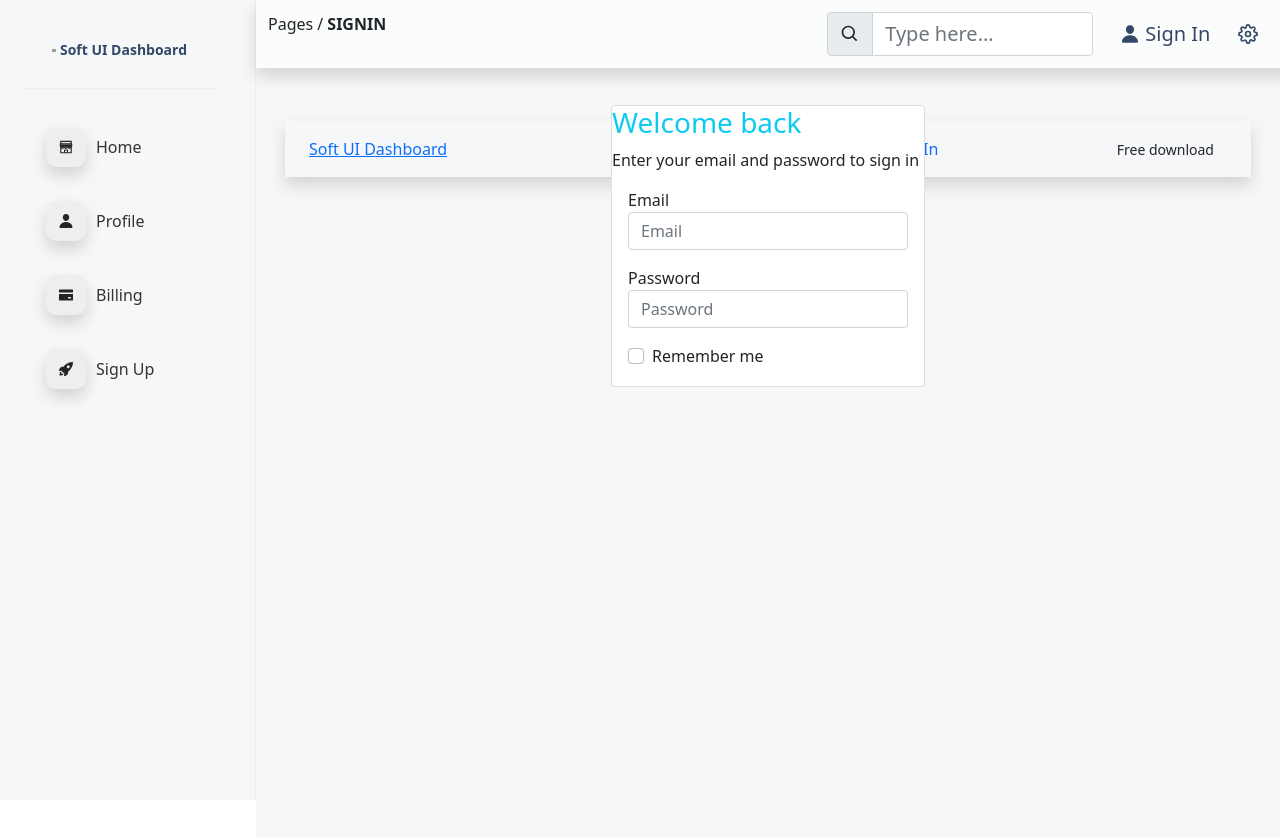
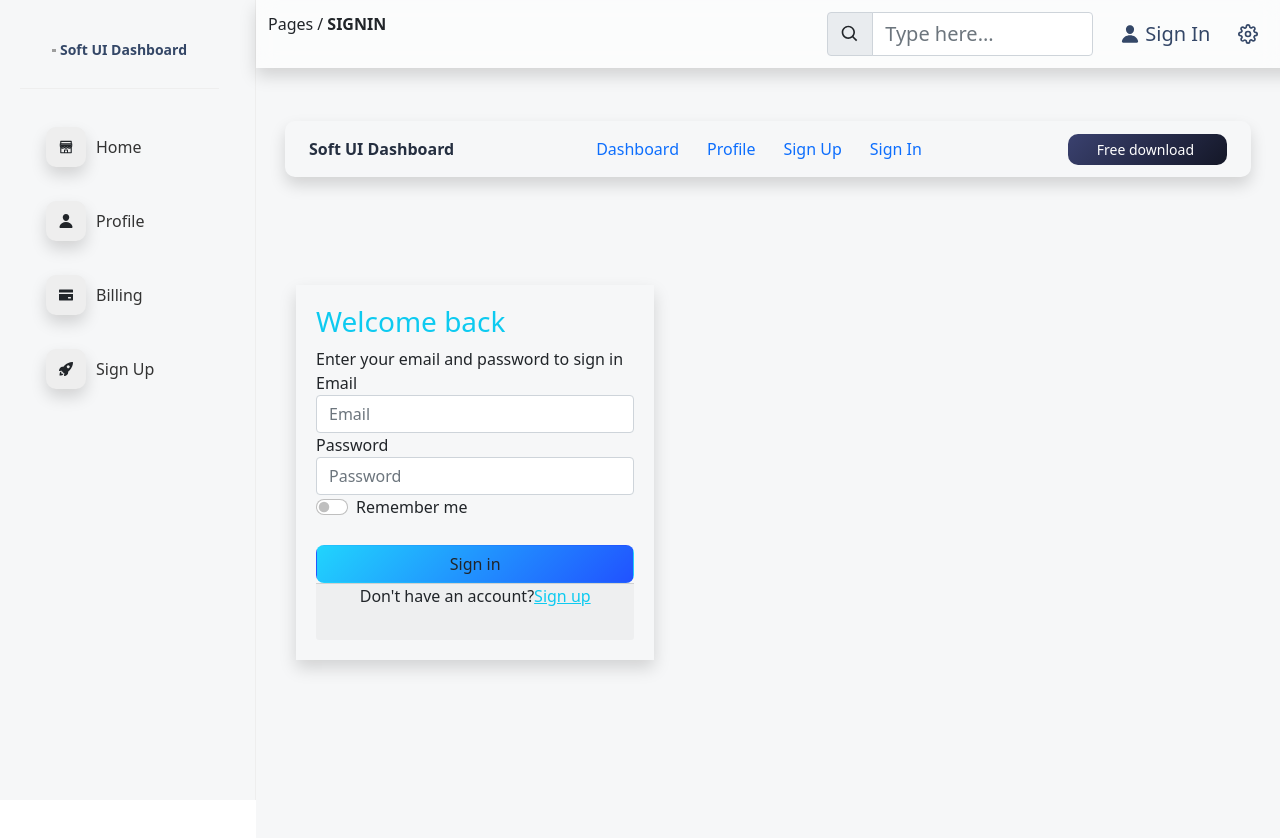
Before and after one commit to g86-g89-PDP/Soft-ui-dashboard, a Next.js app: page /signIn in a window 1280 px wide. Shown: the top 838 px of the page. Built offline with nearby package versions, Linux system fonts and the light colour scheme.

Commit message:
addfiles

```diff
--- a/pages/signIn.js
+++ b/pages/signIn.js
@@ -9,44 +9,44 @@
                     <div className="col-12">
                         <nav className="navbar navbar-expand-lg top-0 z-index-3 shadow position-absolute my-3 py-2 start-0 end-0 mx-4">
                             <div className="container-fluid">
-                                <a href="#" className="font-weight-bold ms-lg-0 ms-3">Soft UI Dashboard</a>
+                                <a href="#" className="font-weight-bold soft ms-lg-0 ms-3">Soft UI Dashboard</a>
                                 <button className="navbar-toggler ms-2 shadow-none" type="button" data-bs-toggle="collapse" data-bs-target="#navigation" aria-controls="navigation" aria-expanded="false" aria-label="Toggle navigation">
-                                    <span class="navbar-toggler-icon mt-2">
-                                        <span class="navbar-toggler-bar bar1"></span>
-                                        <span class="navbar-toggler-bar bar2"></span>
-                                        <span class="navbar-toggler-bar bar3"></span>
+                                    <span className="navbar-toggler-icon mt-2">
+                                        <span className="navbar-toggler-bar bar1"></span>
+                                        <span className="navbar-toggler-bar bar2"></span>
+                                        <span className="navbar-toggler-bar bar3"></span>
                                     </span>
                                 </button>
-                                <div class="collapse navbar-collapse" id="navigation">
-                                    <ul class="navbar-nav mx-auto">
-                                        <li class="nav-item">
-                                            <a class="nav-link d-flex align-items-center me-2 active" aria-current="page" href="../pages/dashboard.html">
-                                                <i class="fa fa-chart-pie opacity-6 text-dark me-1"></i>
+                                <div className="collapse navbar-collapse" id="navigation">
+                                    <ul className="navbar-nav mx-auto">
+                                        <li className="nav-item">
+                                            <a className="nav-link d-flex align-items-center me-2 active" aria-current="page" href="../pages/dashboard.html">
+                                                <i className="fa fa-chart-pie opacity-6 text-dark me-1"></i>
                                                 Dashboard
                                             </a>
                                         </li>
-                                        <li class="nav-item">
-                                            <a class="nav-link me-2" href="../pages/profile.html">
-                                                <i class="fa fa-user opacity-6 text-dark me-1"></i>
+                                        <li className="nav-item">
+                                            <a className="nav-link me-2" href="../pages/profile.html">
+                                                <i className="fa fa-user opacity-6 text-dark me-1"></i>
                                                 Profile
                                             </a>
                                         </li>
-                                        <li class="nav-item">
-                                            <a class="nav-link me-2" href="../pages/sign-up.html">
-                                                <i class="fas fa-user-circle opacity-6 text-dark me-1"></i>
+                                        <li className="nav-item">
+                                            <a className="nav-link me-2" href="../pages/sign-up.html">
+                                                <i className="fas fa-user-circle opacity-6 text-dark me-1"></i>
                                                 Sign Up
                                             </a>
                                         </li>
-                                        <li class="nav-item">
-                                            <a class="nav-link me-2" href="../pages/sign-in.html">
-                                                <i class="fas fa-key opacity-6 text-dark me-1"></i>
+                                        <li className="nav-item">
+                                            <a className="nav-link me-2" href="../pages/sign-in.html">
+                                                <i className="fas fa-key opacity-6 text-dark me-1"></i>
                                                 Sign In
                                             </a>
                                         </li>
                                     </ul>
-                                    <ul class="navbar-nav d-lg-block d-none">
-                                        <li class="nav-item">
-                                            <a href="#" class="btn btn-sm btn-round mb-0 me-1 bg-gradient-dark">Free download</a>
+                                    <ul className="navbar-nav d-lg-block d-none">
+                                        <li className="nav-itembut">
+                                            <a href="#" className="btn btn-sm text-white  mb-0 me-1 ">Free download</a>
                                         </li>
                                     </ul>
                                 </div>
@@ -61,26 +61,36 @@
                         <div className="container">
                             <div className="row">
                                 <div className="col-xl-4 col-lg-5 col-md-6 d-flex flex-column mx-auto">
-                                    <div className="card mt-8">
+                                    <div className="cardreader mt-8 shadow">
                                         <div className="card-head pb-0 text-left bg-transparent">
                                             <h3 className="font-weight-bolder text-info text-gradient">Welcome back</h3>
                                             <p className="mb-0">Enter your email and password to sign in</p>
                                         </div>
-                                        <div className="card-body">
+                                        <div classNameName="card-body">
                                             <form role="form">
                                                 <label>Email</label>
-                                                <div className="mb-3">
+                                                <div classNameName="mb-3">
                                                     <input type="email" className="form-control" placeholder="Email" aria-label="Email" aria-describedby="email-addon" />
                                                 </div>
                                                 <label>Password</label>
-                                                <div className="mb-3">
+                                                <div classNameName="mb-3">
                                                     <input type="email" className="form-control" placeholder="Password" aria-label="Password" aria-describedby="password-addon" />
                                                 </div>
-                                                <div className="form-check">
-                                                    <input class="form-check-input" type="checkbox" id="rememberMe" checked="" />
-                                                    <label class="form-check-label" for="rememberMe">Remember me</label>
+                                                <div className="form-check form-switch">
+                                                    <input className="form-check-input" type="checkbox" id="rememberMe" checked="" />
+                                                    <label className="form-check-label" htmlFor="rememberMe">Remember me</label>
                                                 </div>
+
+                                                <button type="button" className="signbutton btn w-100 mt-4 mb-0">Sign in</button>
+
                                             </form>
+
+                                        </div>
+                                        <div className="card-footer text-center pt-0">
+                                            <p className="mb-4 text-sm mx-auto">
+                                                Don't have an account?
+                                                <a href="javascript:;" className="text-info text-gradient font-weight-bold">Sign up</a>
+                                            </p>
                                         </div>
                                     </div>
                                 </div>
--- a/styles/signInWrapper.js
+++ b/styles/signInWrapper.js
@@ -4,6 +4,37 @@
 const signInWrapper = styled.div`
 .list{
     list-style-type: none;
+}
+.cardreader{
+    position: absolute;
+    left: 40px;
+    bottom: 240px;
+    padding: 20px 20px;
+    width: 35%;
+
+}
+
+.soft {
+
+    text-decoration: none;
+    color: #252F40;
+    font-weight: bold;
+}
+.navbar {
+
+    position: relative;
+    border-radius: 10px;
+}
+.nav-itembut {
+    background: linear-gradient(135deg, #3A416F 0%, #141727 100%);
+    padding: 0 20px;
+    border-radius: 10px;
+}
+.signbutton{
+    border-radius: 8px;
+    text-align: center;
+    background: linear-gradient(135deg, #21D4FD 0%, #2152FF 100%);
+/*box-shadow: 0px 4px 6px -1px rgba(0, 0, 0, 0.12), 0px 2px 4px -1px rgba(0, 0, 0, 0.07);*/
 }`
 
 
```
